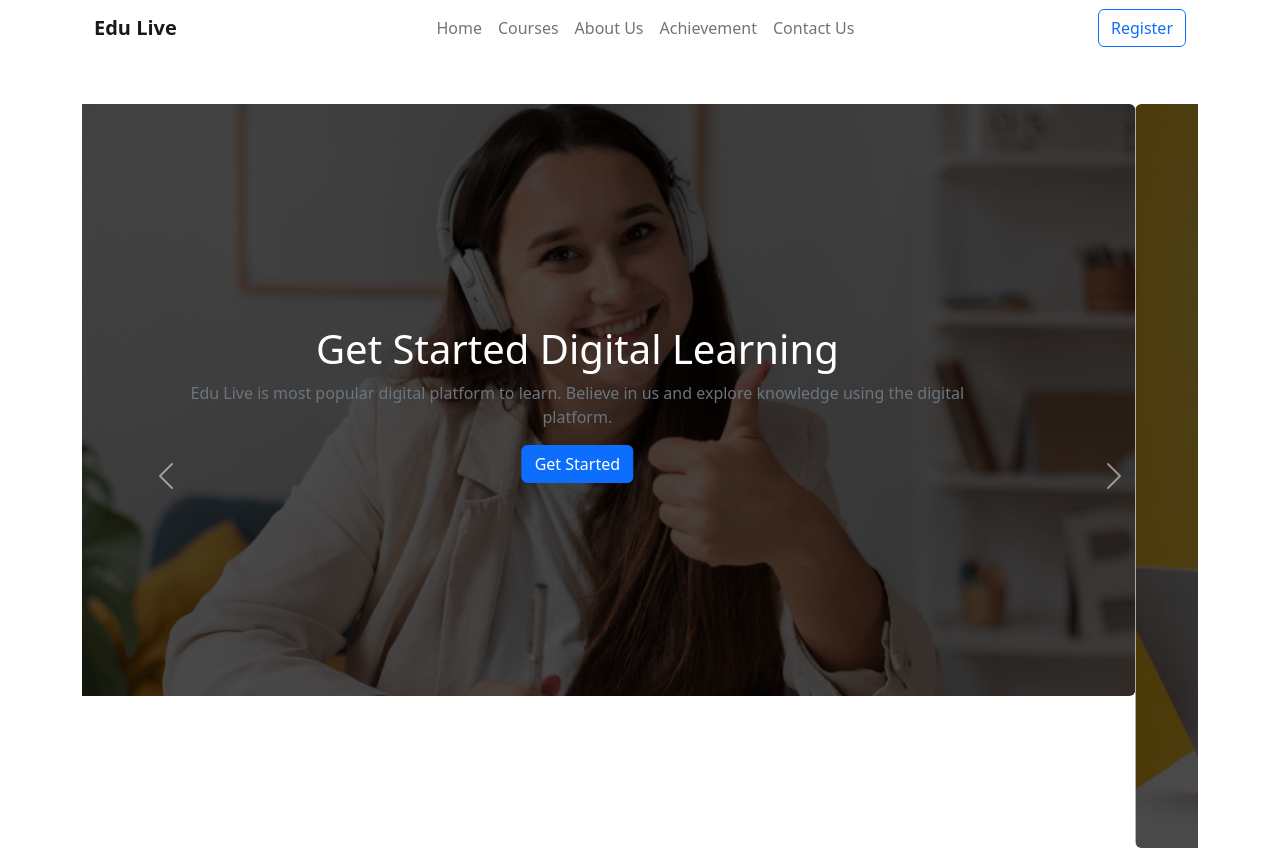
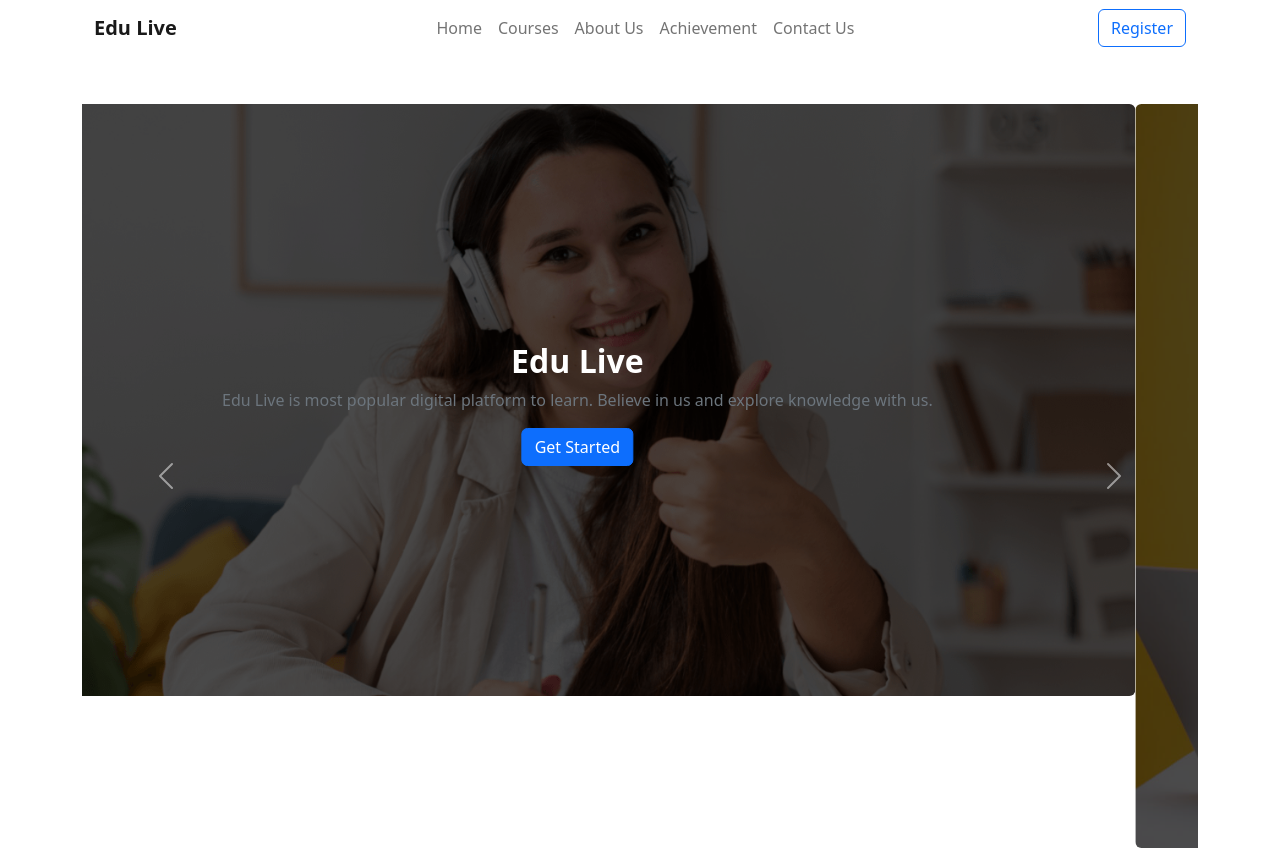
Before and after one commit to mejbaurrahman/Edu-Tech-Assignment, a plain HTML site: page index.html in a window 1280 px wide. Shown: the top 848 px of the page. Drawn offline with nearby package versions, Linux system fonts and the light colour scheme.

Commit message:
uploaded

```diff
--- a/index.html
+++ b/index.html
@@ -59,8 +59,8 @@
                     <div class="position-absolute w-100 top-0 h-100 d-flex justify-content-center align-items-center">
                             <div class="w-75 mx-lg-auto mt-lg-2 mt-sm-0 mt-0 text-center ">
 
-                                <h1 class="text-white ">Get Started Digital Learning</h1>
-                                <p class="text-secondary ">Edu Live is most popular digital platform to learn. Believe in us and explore knowledge using the digital platform.</p>
+                                <h2 class="text-white fw-bold">Edu Live</h2>
+                                <p class="text-secondary ">Edu Live is most popular digital platform to learn. Believe in us and explore knowledge with us.</p>
                                 <div class="btn btn-primary">Get Started</div>
                             </div>
 
```
